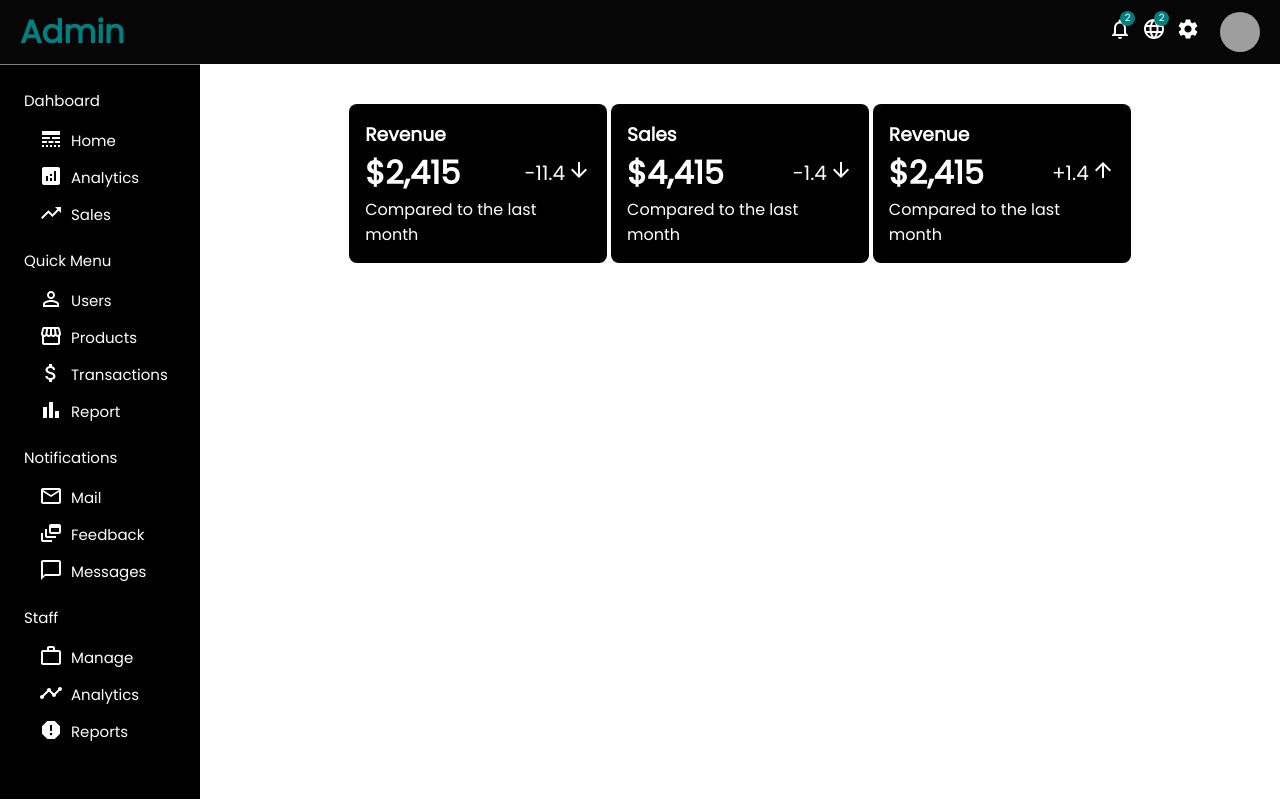
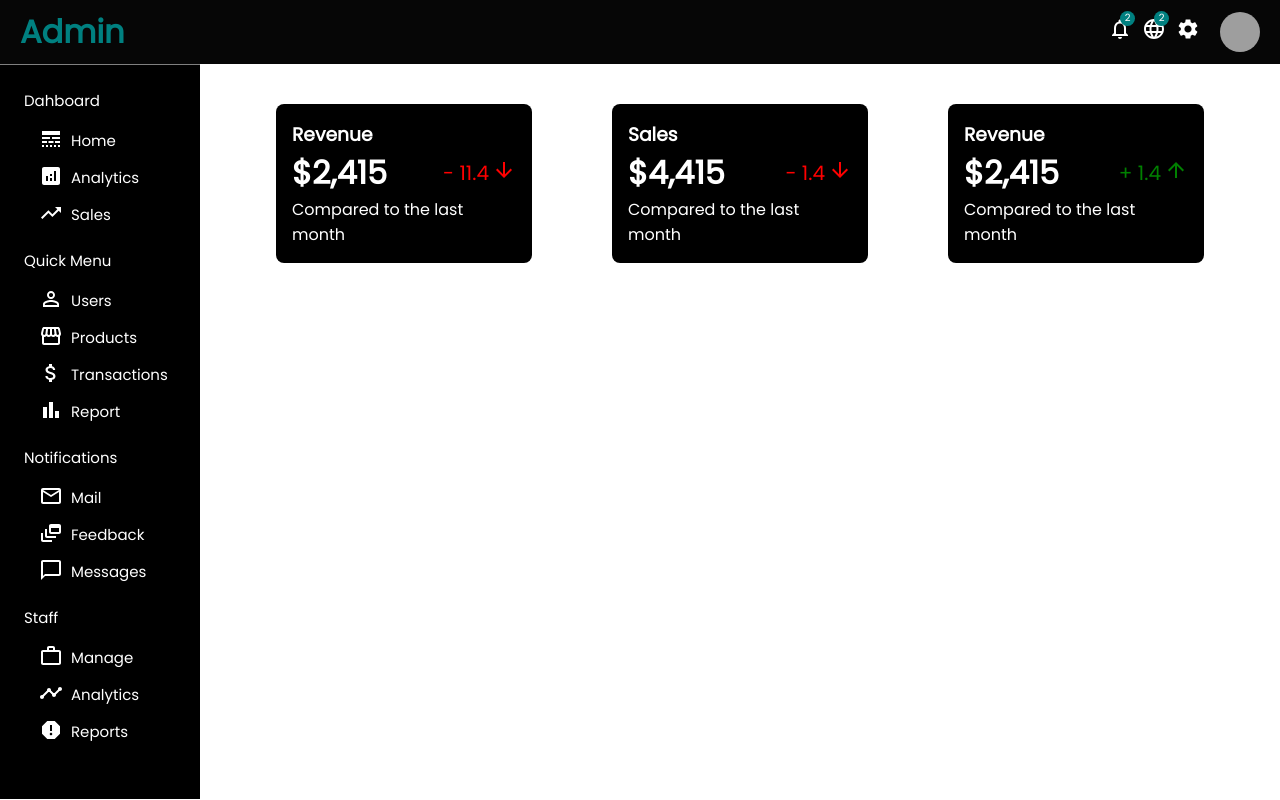
Before and after one commit to Maestgion/react-admin-dashboard, a React (Create React App) app: page /users/1 in a window 1280 px wide. Built offline with nearby package versions, Linux system fonts and the light colour scheme; grey boxes are pictures that could not be loaded.

Commit message:
home-page-updates

```diff
--- a/public/index.html
+++ b/public/index.html
@@ -25,6 +25,8 @@
         margin:0;
         font-family: 'Poppins', sans-serif;
       }
+
+
     </style>
   </head>
   <body>
--- a/src/components/FeaturedCard.jsx
+++ b/src/components/FeaturedCard.jsx
@@ -3,7 +3,7 @@
 
 
 const Container = styled.div`
-    width: 33%;
+    width: 20vw;
     background-color: black;
     color: white;
     border-radius: 1vh;
@@ -39,16 +39,22 @@
 
 const Trend = styled.span`
 font-size: 2.5vh;
+color: ${props=>props.col === "-" ? "red" : "green"}
+
 `
 
 const TrendIcon = styled.span`
-margin-left: 2px`
+margin-left: 3px;
+color: ${props=>props.col === "-" ? "red" : "green"}
+
+`
+
 
 const Desc = styled.p``
 
 
 
-const FeaturedCard = ({title, price, trend, trendIcon, desc}) => {
+const FeaturedCard = ({title, price, trend, trendVal, trendIcon, desc}) => {
   return (
     <>
         <Container>
@@ -60,10 +66,11 @@
                 <PriceContainer>
                 <Price>{price}</Price>
                     <TrendContainer>
-                    <Trend>
-                    {trend}
+                    <Trend col={trend}>
+                    {trend} {" "}
+                     {trendVal}
                 </Trend>
-                <TrendIcon>
+                <TrendIcon col={trend}>
 
                     {trendIcon}
                 </TrendIcon>
--- a/src/components/Global.jsx
+++ b/src/components/Global.jsx
@@ -20,6 +20,9 @@
   margin: 5vh;
   display: flex;
   justify-content: center;
+  ::-webkit-scrollbar {
+    display: none;
+  }
 `;
 
 const Global = ({children}) => {
--- a/src/pages/Home.jsx
+++ b/src/pages/Home.jsx
@@ -6,9 +6,9 @@
 const Container = styled.div``
 
 const FeaturedContainer = styled.div`
-    width: 100%;
+
     display: flex;
-    justify-content: space-between;
+    gap: 10vh;
     align-items: center ;
 `
 
@@ -18,9 +18,9 @@
     <>
         <Container>
             <FeaturedContainer>
-                <FeaturedCard title={"Revenue"} price={"$2,415"} trend={"-11.4"} trendIcon={<ArrowDownward/>} desc={"Compared to the last month"}/>
-                <FeaturedCard title={"Sales"} price={"$4,415"} trend={"-1.4"} trendIcon={<ArrowDownward/>} desc={"Compared to the last month"}/>
-                <FeaturedCard title={"Revenue"} price={"$2,415"} trend={"+1.4"} trendIcon={<ArrowUpward/>} desc={"Compared to the last month"}/>
+                <FeaturedCard title={"Revenue"} price={"$2,415"} trend={"-"} trendVal={"11.4"} trendIcon={<ArrowDownward/>} desc={"Compared to the last month"}/>
+                <FeaturedCard title={"Sales"} price={"$4,415"} trend={"-"} trendVal={"1.4"} trendIcon={<ArrowDownward/>} desc={"Compared to the last month"}/>
+                <FeaturedCard title={"Revenue"} price={"$2,415"} trend={"+"} trendVal={"1.4"} trendIcon={<ArrowUpward/>} desc={"Compared to the last month"}/>
 
             </FeaturedContainer>
         </Container>
```
